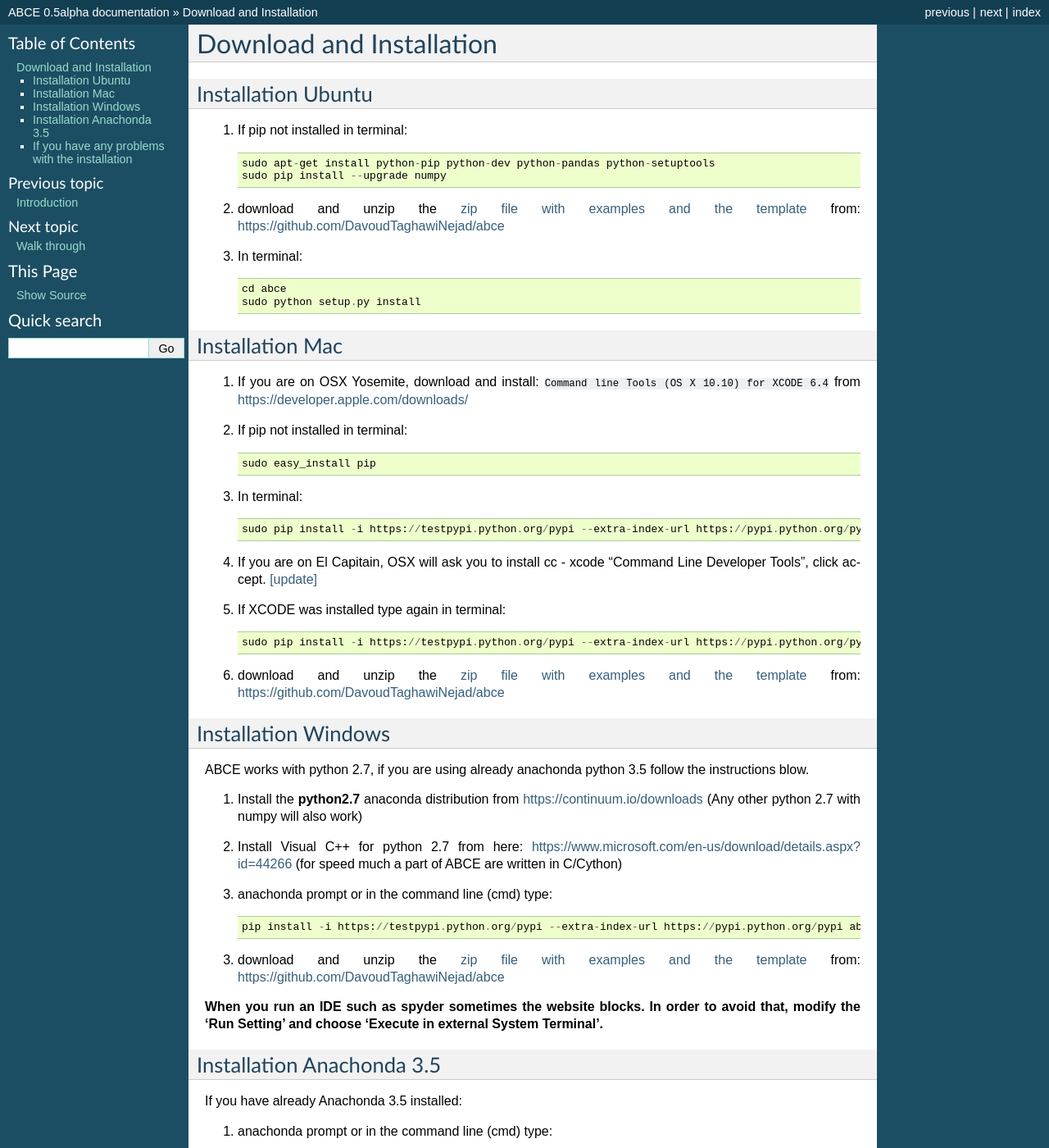
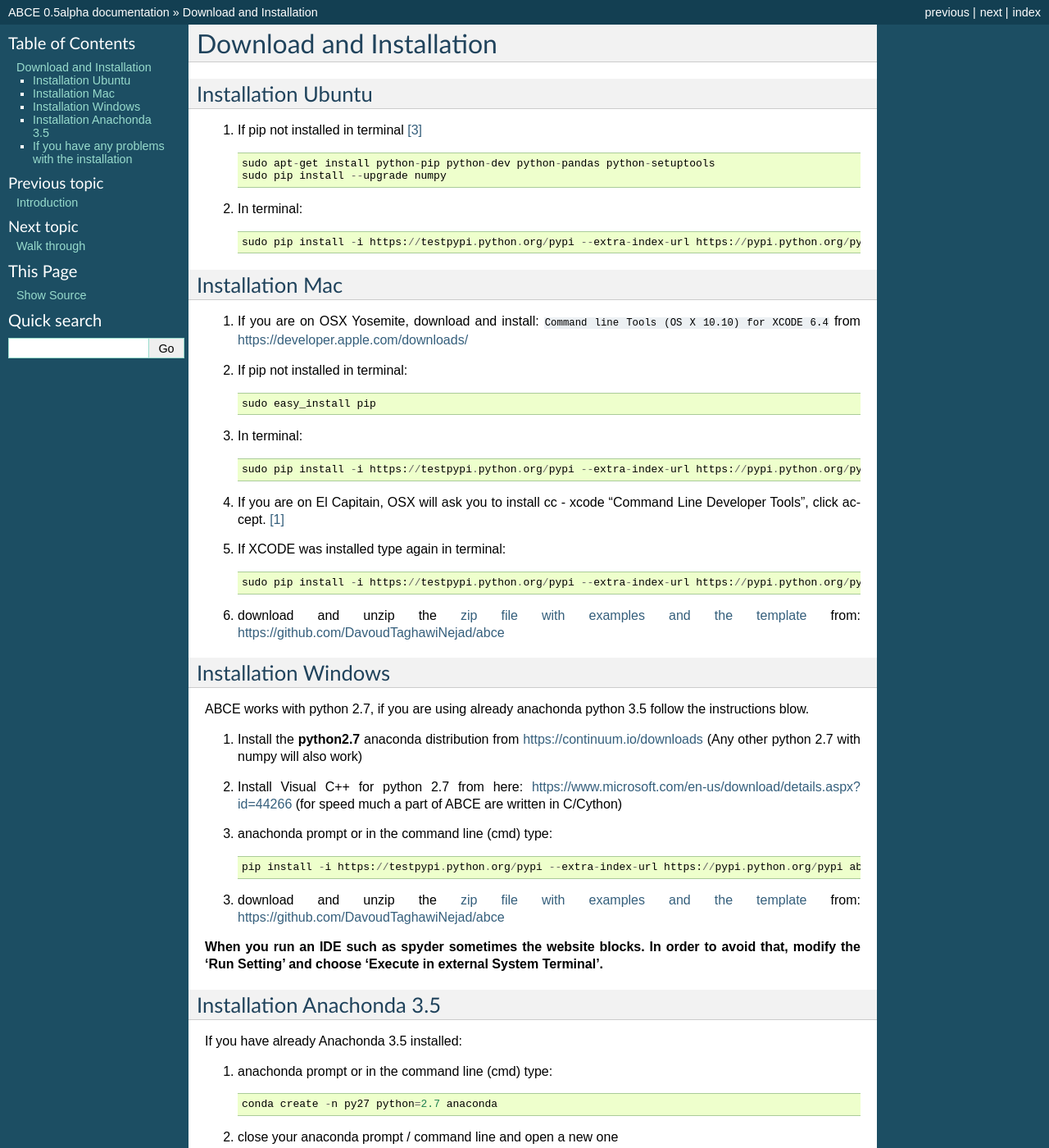
Before and after one commit to AB-CE/abce, a Sphinx documentation site: the page built from doc/installation.rst, in a window 1280 px wide and 1400 px high. Shown: the whole window at 82% size. Built offline with Sphinx 7.4.7, drawn with Linux system fonts in a browser that asks for light colours; formulas are drawn with MathJax 3; some of the changed text lies outside the part shown.

Commit message:
universe installation suggested if setup.py fails in ubuntu

```diff
--- a/doc/installation.rst
+++ b/doc/installation.rst
@@ -6,19 +6,15 @@
 Installation Ubuntu
 -------------------
 
-1. If pip not installed in terminal::
+1. If pip not installed in terminal [#fail]_ ::
+
 
     sudo apt-get install python-pip python-dev python-pandas python-setuptools
     sudo pip install --upgrade numpy
 
-#. download and unzip the
-   `zip file with examples and the template <https://github.com/DavoudTaghawiNejad/abce/archive/master.zip>`_
-   from: https://github.com/DavoudTaghawiNejad/abce
-
 #. In terminal::
 
-    cd abce
-    sudo python setup.py install
+    sudo pip install -i https://testpypi.python.org/pypi --extra-index-url https://pypi.python.org/pypi abce
 
 
 Installation Mac
@@ -38,7 +34,7 @@
       sudo pip install -i https://testpypi.python.org/pypi --extra-index-url https://pypi.python.org/pypi abce
 
 
-#. If you are on El Capitain, OSX will ask you to install cc - xcode "Command Line Developer Tools", click accept. [update]_
+#. If you are on El Capitain, OSX will ask you to install cc - xcode "Command Line Developer Tools", click accept. [#update]_
 
 #. If XCODE was installed type again in terminal::
 
@@ -93,7 +89,7 @@
     activate py27
 
 You can now switch between python 2.7 and python 3.5.
-To deactivate python2.7 :code:`deactivate` [#source]
+To deactivate python2.7 :code:`deactivate` [#source]_
 
 #. follow the windows installation instructions
 
```
Also changed, not shown: other parts of doc/installation.rst (+3 -1 lines).
